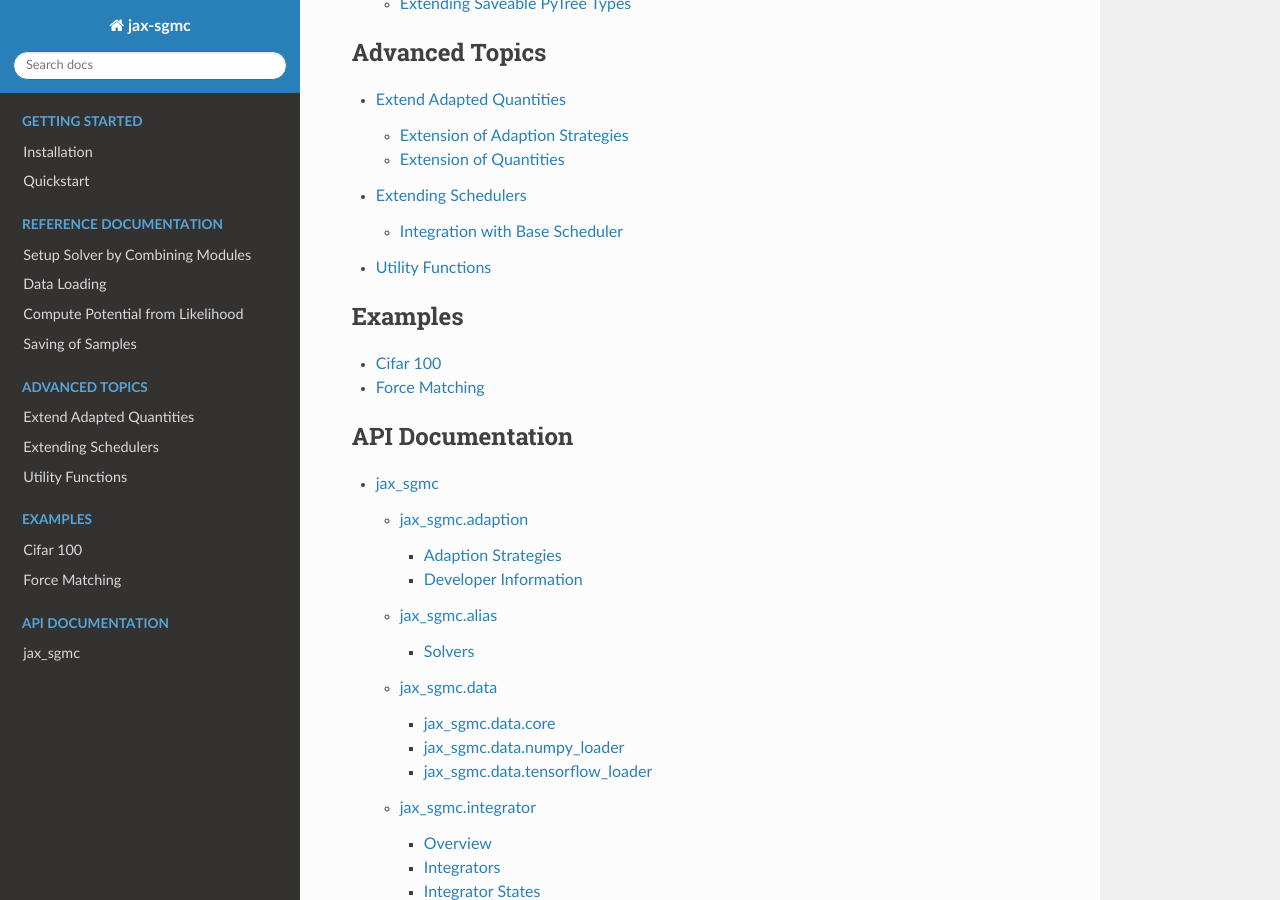
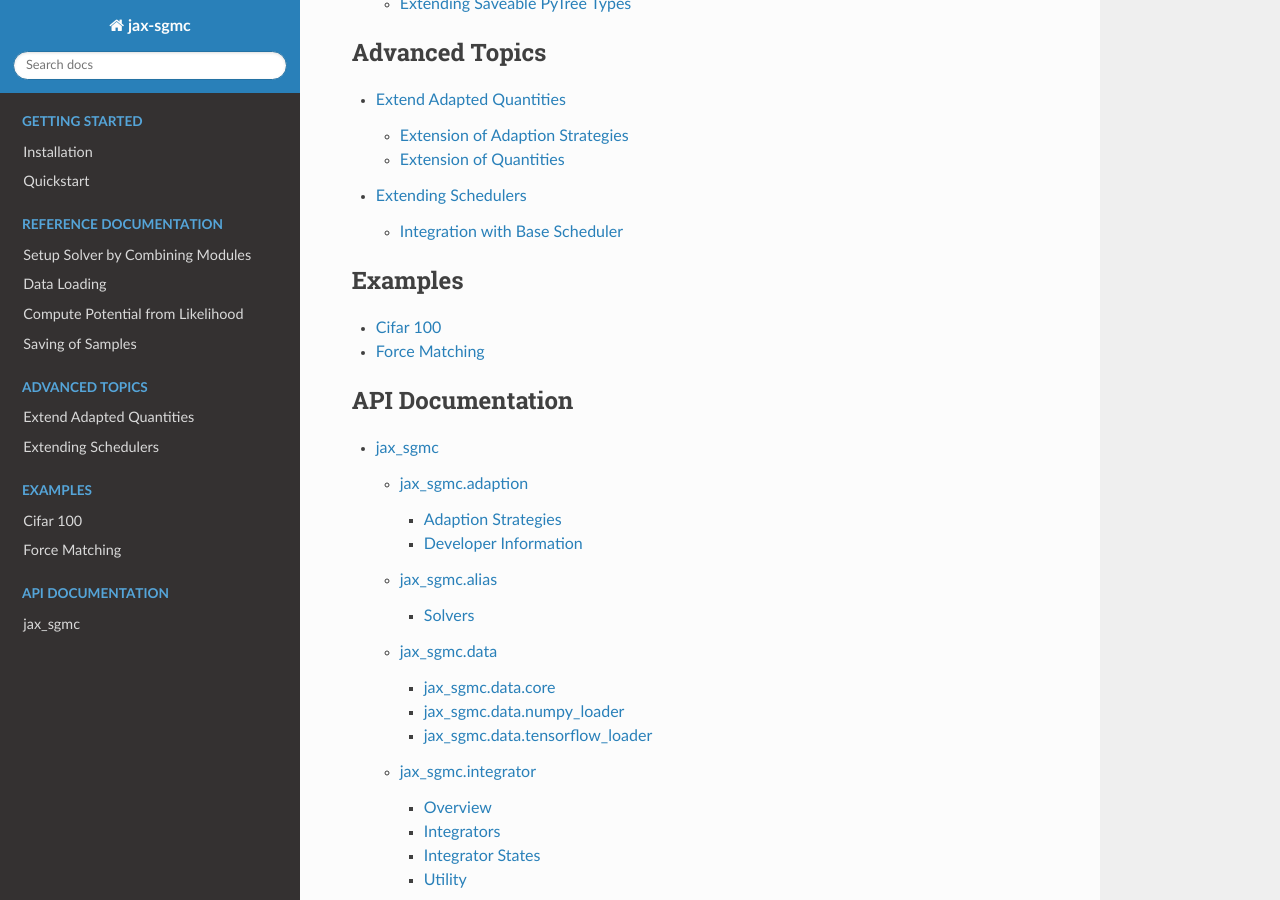
Before and after one commit to tummfm/jax-sgmc, a Sphinx documentation site: the page built from docs/index.rst, in a window 1280 px wide and 900 px high, scrolled down 1008 px. Built offline with Sphinx 7.4.7 and the Read the Docs theme 2.0.0, drawn with Linux system fonts in a browser that asks for light colours.

Commit message:
Removed utility functions in advanced examples

```diff
--- a/docs/advanced/util.rst
+++ /dev/null
@@ -1,2 +0,0 @@
-Utility Functions
-==================
--- a/docs/index.rst
+++ b/docs/index.rst
@@ -27,7 +27,6 @@ Modular stochastic gradient MCMC for Jax.
 
    advanced/adaption
    advanced/scheduler
-   advanced/util
 
 
 .. toctree::
```
